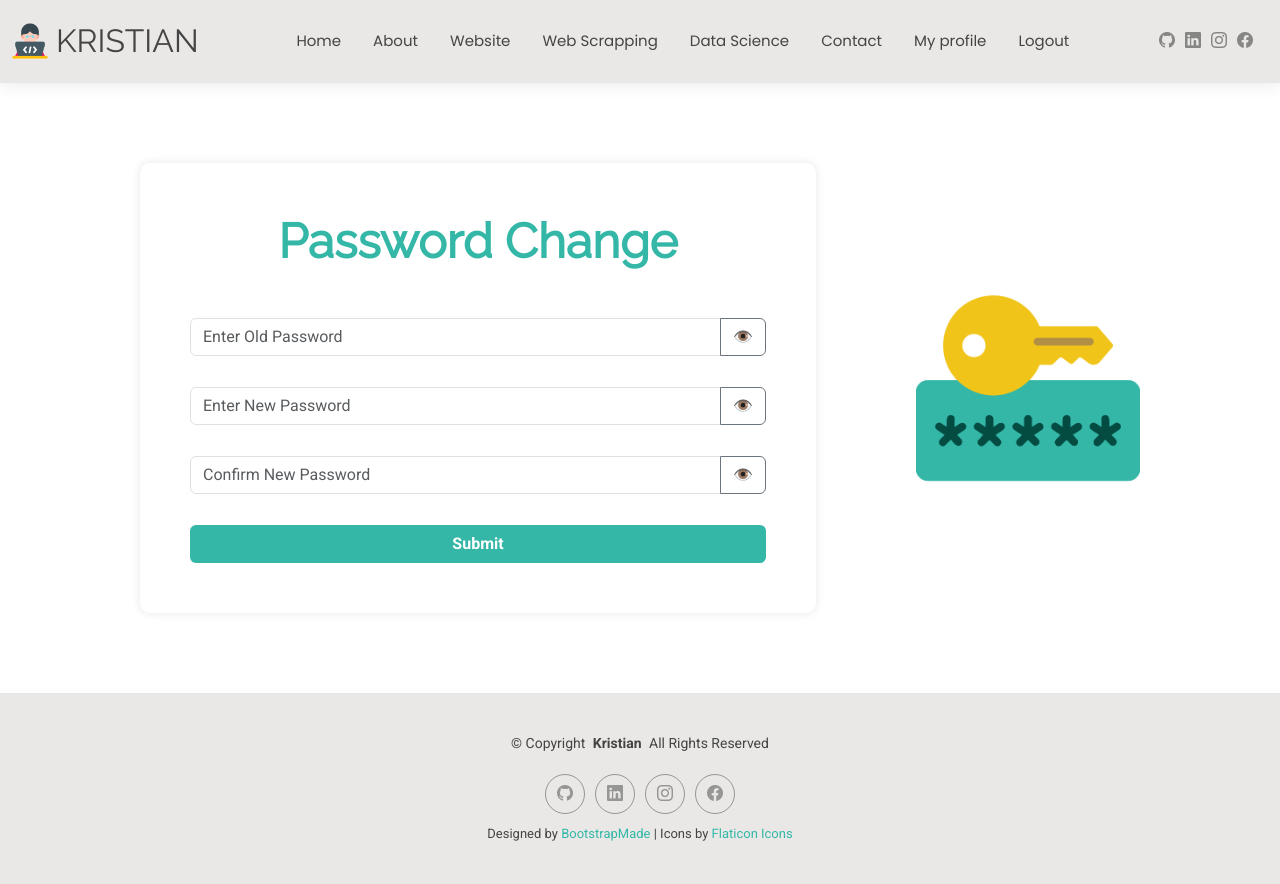
After one commit to lazarickristian/kristian_portfolio, a Django app: page /users/password-change/ in a window 1280 px wide. The commit adds this page. Run offline with Django 5.2, Linux system fonts and the light colour scheme; the visitor is signed in with stand-in values (Sample User, id 1); some libraries are stand-ins or nearby versions.

Commit message:
'User' App - Password Change
In 'User' App implemented Password Change functionality. In all functionalities with password input added option to see (unhide) passwords.

```diff
--- a/portfolio/users/forms.py
+++ b/portfolio/users/forms.py
@@ -1,6 +1,6 @@
 from django import forms
 from django.contrib.auth.models import User
-from django.contrib.auth.forms import UserCreationForm
+from django.contrib.auth.forms import UserCreationForm, PasswordChangeForm
 from django.core.exceptions import ValidationError
 from .models import Profile
 
@@ -68,7 +68,7 @@ class LoginForm(forms.Form):
 
 class UserEditForm(forms.ModelForm):
     first_name = forms.CharField(
-        required=True,
+        required=False,
         widget=forms.TextInput(attrs={
             'placeholder': 'First Name',
             'class': 'w-full',
@@ -77,7 +77,7 @@ class UserEditForm(forms.ModelForm):
     )
 
     last_name = forms.CharField(
-        required=True,
+        required=False,
         widget=forms.TextInput(attrs={
             'placeholder': 'Last Name',
             'class': 'w-full',
@@ -110,3 +110,36 @@ class ProfileEditForm(forms.ModelForm):
     class Meta:
         model = Profile
         fields = ('image',)
+
+
+class CustomPasswordChangeForm(PasswordChangeForm):
+    old_password = forms.CharField(
+        required=True,
+        widget=forms.PasswordInput(attrs={
+            'placeholder': 'Password',
+            'class': 'w-full',
+            'style': 'border: none; outline: none; text-align: left; width: 100%; padding-left: 0;'
+        })
+    )
+
+    new_password1 = forms.CharField(
+        required=True,
+        widget=forms.PasswordInput(attrs={
+            'placeholder': 'New Password',
+            'class': 'w-full',
+            'style': 'border: none; outline: none; text-align: left; width: 100%; padding-left: 0;'
+        })
+    )
+
+    new_password2 = forms.CharField(
+        required=True,
+        widget=forms.PasswordInput(attrs={
+            'placeholder': 'Confirm New Password',
+            'class': 'w-full',
+            'style': 'border: none; outline: none; text-align: left; width: 100%; padding-left: 0;'
+        })
+    )
+
+    class Meta:
+        model = User
+        fields = ['old_password', 'new_password1', 'new_password2']
--- /dev/null
+++ b/portfolio/users/templates/users/password_change.html
@@ -0,0 +1,108 @@
+{% extends "base.html" %}
+{% load static %}
+
+{% block title %}Password Change{% endblock title %}
+
+{% block header %}
+  <li><a href={% url "index" %}>Home</a></li>
+  <li><a href={% url "about" %}>About</a></li>
+  <li><a href={% url "website" %}>Website</a></li>
+  <li><a href="services.html">Web Scrapping</a></li>
+  <li><a href="portfolio.html">Data Science</a></li>
+  <li><a href={% url "contact" %}>Contact</a></li>
+  {% if request.user.is_authenticated %}
+    <li><a href={% url "edit_user" %}>My profile</a></li>
+    <li><a href={% url "logout" %}>Logout</a></li>
+  {% else %}
+    <li><a href={% url "login" %}>Login</a></li>
+  {% endif %}
+{% endblock header %}
+
+{% block content %}
+
+  <main class="main">
+
+    <section id="login-section" class="hero section text-center">
+
+      <div class="login-wrapper" data-aos="fade-up">
+        <div class="login-container">
+          <h2 class="mb-5">Password Change</h2>
+          <form method="POST" action="#">
+            {% csrf_token %}
+
+            <div class="mb-3">
+              <!--<div class='form-control'>{{form.old_password}}</div> -->
+              <div class="input-group">
+                <input type="password" name="old_password" id="id_old_password" class="form-control" placeholder="Enter Old Password">
+                <button type="button" class="btn btn-outline-secondary" style='height:100%' onclick="togglePassword('id_old_password')">👁</button>
+              </div>
+            </div>
+
+            <div class="mb-3">
+              <div class="input-group">
+                <input type="password" name="new_password1" id="id_new_password1" class="form-control" placeholder="Enter New Password">
+                <button type="button" class="btn btn-outline-secondary" style="height: 100%;" onclick="togglePassword('id_new_password1')">👁</button>
+              </div>
+            </div>
+
+            <div class="mb-3">
+              <div class="input-group">
+                <input type="password" name="new_password2" id="id_new_password2" class="form-control" placeholder="Confirm New Password">
+                <button type="button" class="btn btn-outline-secondary" style="height: 100%;" onclick="togglePassword('id_new_password2')">👁</button>
+              </div>
+            </div>
+
+            <div class="mb-3">
+              {% if form.old_password.errors %}
+              <div class="text-danger">
+                {% for error in form.old_password.errors %}
+                  <small>{{ error }}</small><br>
+                {% endfor %}
+              </div>
+              {% endif %}
+
+              {% if form.new_password1.errors %}
+              <div class="text-danger">
+                {% for error in form.new_password1.errors %}
+                  <small>{{ error }}</small><br>
+                {% endfor %}
+              </div>
+              {% endif %}
+
+              {% if form.new_password2.errors %}
+              <div class="text-danger">
+                {% for error in form.new_password2.errors %}
+                  <small>{{ error }}</small><br>
+                {% endfor %}
+              </div>
+              {% endif %}
+            </div>
+
+            <button type="submit" class="btn btn-login">Submit</button>
+          </form>
+
+        </div>
+        <!-- Right: User Silhouette Image -->
+        <div class="image-container-login">
+          <img src="{% static "images/password_change.png" %}" alt="User Silhouette">
+        </div>
+      </div>
+
+    </section><!-- /Login Section -->
+
+  </main>
+
+<script>
+  function togglePassword(fieldId) {
+    var input = document.getElementById(fieldId);
+    if (input.type === "password") {
+        input.type = "text"; // Show password
+    } else {
+        input.type = "password"; // Hide password
+    }
+  }
+</script>
+
+
+
+{% endblock content %}
--- a/portfolio/users/urls.py
+++ b/portfolio/users/urls.py
@@ -1,6 +1,7 @@
 from django.urls import path
 from django.shortcuts import render
 from django.views.generic import RedirectView
+
 from . import views
 
 urlpatterns = [
@@ -9,4 +10,5 @@ urlpatterns = [
     path('register/', views.Register_user.as_view(), name='register'),
     path('edit/', views.Edit_User.as_view(), name='edit_user'),
     path('delete-user/', views.DeleteUserView.as_view(), name='delete_user'),
+    path('password-change/', views.CustomPasswordChangeView.as_view(), name='password_change')
 ]
--- a/portfolio/users/views.py
+++ b/portfolio/users/views.py
@@ -1,6 +1,8 @@
 from django.shortcuts import render, redirect
+from django.urls import reverse_lazy
 from django.views import View
-from .forms import UserRegistrationForm, LoginForm, UserEditForm, ProfileEditForm
+from django.contrib.auth import views as auth_views
+from .forms import UserRegistrationForm, LoginForm, UserEditForm, ProfileEditForm, CustomPasswordChangeForm
 from django.contrib.auth import authenticate, login, logout
 from django.contrib import messages
 from django.http import HttpResponse
@@ -71,3 +73,13 @@ class DeleteUserView(View):
     user.delete()
     messages.success(request, f"User {user} has been deleted")
     return redirect("index")
+
+class CustomPasswordChangeView(auth_views.PasswordChangeView):
+  form_class = CustomPasswordChangeForm
+  template_name = 'users/password_change.html'
+  success_url = reverse_lazy('edit_user')
+
+  def form_valid(self, form):
+      """Override form_valid to add a success message before redirecting"""
+      messages.success(self.request, "Your password has been changed successfully!")
+      return super().form_valid(form)
```
Also changed, not shown: portfolio/portfolio/settings.py (+7 -3 lines), portfolio/users/templates/users/edit_user.html (+12 -2 lines), portfolio/users/templates/users/login.html (+17 -1 lines), portfolio/users/templates/users/register_user.html (+24 -5 lines), portfolio/static/images/password_change.png (added), 1 other file.
